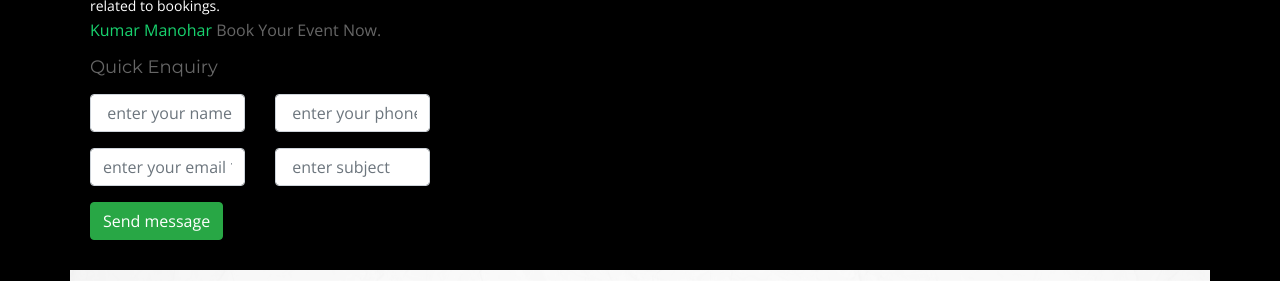
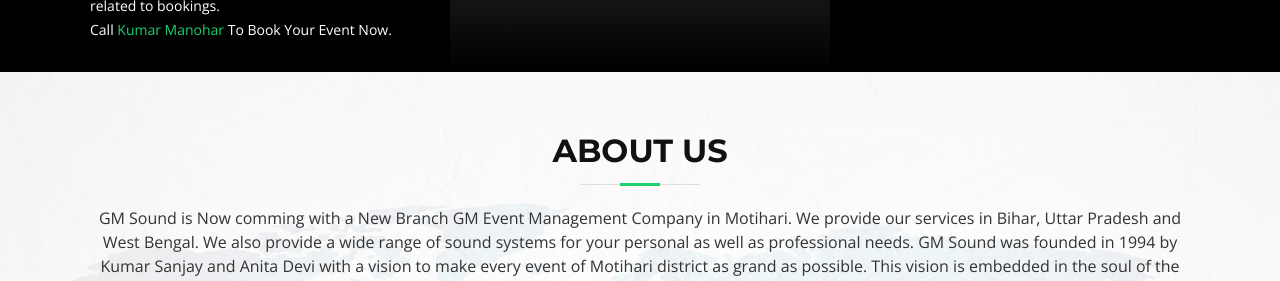
Before and after one commit to katul/GMSounds, a plain HTML site: page index.html in a window 1280 px wide. Shown: the part 981-1262 px from the top of the page. Drawn offline with nearby package versions, Linux system fonts and the light colour scheme; a script that the page names is missing; files whose address does not match are found by name.

Commit message:
Fixed featured section

```diff
--- a/index.html
+++ b/index.html
@@ -122,74 +122,30 @@
 
   <main id="main">
 
-    <!-- ======= Featured Services Section Section ======= -->
+        <!-- ======= Featured Services Section Section ======= -->
     <section id="featured-services">
       <div class="container">
         <div class="row">
 
           <div class="col-lg-4 box">
             <i class="ion-ios-bookmarks-outline"></i>
-            <h4 class="title"><a href="">Book your PA system(SOUND & LIGHT) For Your Events  with us</a></h4>
-            <p class="description">Please reach out to Kumar Manohar for queries related to bookings.</p><a href="tel:+919931524853">Kumar Manohar</a> Book Your Event Now.</p>
+            <h4 class="title"><a href="">Book your PA system(SOUND & LIGHT) For Your Events with us</a></h4>
+            <p class="description">Please reach out to Kumar Manohar for queries related to bookings.</p><p>Call <a href="tel:+919931524853">Kumar Manohar</a> To Book Your Event Now.</p>
 
-	      	  <h4>Quick Enquiry</h4>
-            <form class="contact-form" method="post" action="#" role="form">
-              <div class="messages"></div>
-              <div class="controls">
-                <div class="row">
-                  <div class="col-md-6">
-                    <div class="form-group">
-                      <input id="form_name" type="text" name="name" class="form-control" placeholder=" enter your name *" required="required" data-error="Name is required.">
-                      <div class="help-block with-errors"></div>
-                    </div>
-                  </div>
-                  <div class="col-md-6">
-                    <div class="form-group">
-                      <input id="form_phone" type="text" name="phone" class="form-control" placeholder=" enter your phone *" required="required" data-error="Phone number is required.">
-                      <div class="help-block with-errors"></div>
-                    </div>
-                  </div>
-                </div>
-                <div class="row">
-                  <div class="col-md-6">
-                    <div class="form-group">
-                      <input id="form_email" type="email" name="email" class="form-control" placeholder="enter your email *" required="required" data-error="Valid email is required.">
-                      <div class="help-block with-errors"></div>
-                    </div>
-                  </div>
-                  <div class="col-md-6">
-                    <div class="form-group">
-                      <input id="form_email" type="subject" name="subject" class="form-control" placeholder=" enter subject" required="required">
-                    </div>
-                  </div>
-                </div>
-                <div class="row">
-                  <div class="col-md-12">
-                    <input type="submit" class="btn btn-success btn-send" value="Send message">
-                  </div>
-                </div>
-              </div>
-            </form>
-          </div>-->
+     </div>
 
-        <!--<div class="col-md-7 col-sm-6 col-xs-12">
-          <div class="footer-4">
-            <h4>Quick Enquiry</h4>
-	      </div>
 
           <div class="col-lg-4 box box-bg">
             <i class="ion-ios-stopwatch-outline"></i>
             <h4 class="title"><a href="">We respect your time</a></h4>
             <p class="description">We provide  services of Sound and light For Your events and make it a memorable day for you.</p>
           </div>
-
           <div class="col-lg-4 box">
             <i class="ion-ios-heart-outline"></i>
             <h4 class="title"><a href="">We love to hear from you</a></h4>
             <p class="description">We would love to get your feedback. You valuable feedback will make us better everyday.</p>
 
           </div>
-
         </div>
       </div>
     </section><!-- End Featured Services Section -->
```
